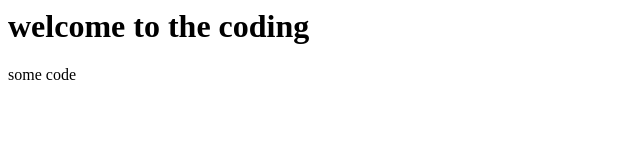
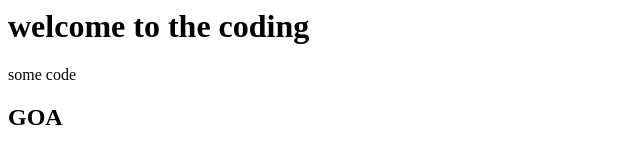
Before and after one commit to rutika-21/locker, a plain HTML site: page index.html in a window 1280 px wide. Shown: the full height of the page, 0-640 px from the left. Drawn offline with Linux system fonts and the light colour scheme.

Commit message:
added GOA

```diff
--- a/index.html
+++ b/index.html
@@ -1,2 +1,3 @@
 <h1>welcome to the coding</h1>
 <p>some code</p>
+<h2>GOA</h2>
```
